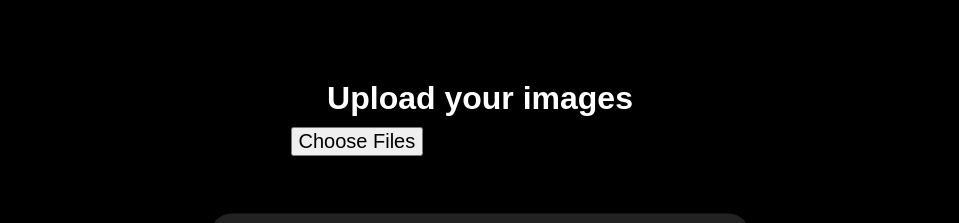
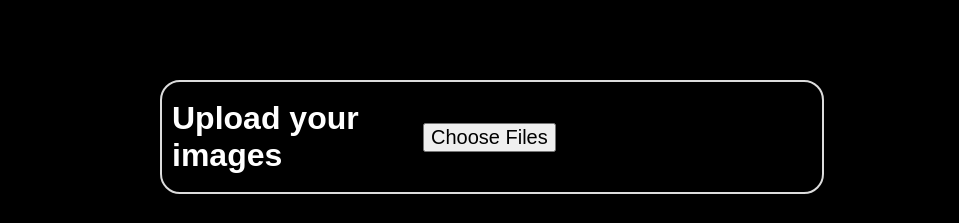
Before and after one commit to folorunsholizzy10-wq/uploading-image-carousel-assignment, a plain HTML site: page index.html in a window 1280 px wide. Shown: the top 223 px of the page, without its empty margins (160-1119 px from the left). Drawn offline with Linux system fonts and the light colour scheme.

Commit message:
'carousel'

```diff
--- a/index.html
+++ b/index.html
@@ -24,12 +24,26 @@
             left: 0;
             z-index: 1;
         } */
-
+        #tsparticles {
+            display: flex;
+            align-items: center;
+            justify-content: space-between;
+            width: 50%;
+            padding: 30px 10px;
+            border-radius: 20px;
+            margin: auto;
+            /* background-color: white; */
+            border: 2px solid gainsboro;
+            position: absolute;
+            top: 10%;
+            left: 25%;
+            height: 50px;
+        }
 
 
         .slideshow {
             position: absolute;
-            top: 50%;
+            top: 60%;
             left: 50%;
             transform: translate(-50%, -50%);
             width: 500px;
@@ -86,7 +100,7 @@
                 color: white;
                 font-size: 20px;
                 position: absolute;
-                top: 50%;
+                top: 60%;
             }
 
             button:hover {
@@ -107,13 +121,14 @@
 </head>
 
 <body>
-    <div id="tsparticles"></div>
-    <h1
-        style="color: white; margin: auto; display: flex; justify-content: center; margin-top: 10vh; font-family: sans-serif;">
-        Upload your images
-    </h1>
-    <input type="file" name="" id="" onchange="picPicture(event)" multiple accept=".mp4,.jpg" style="padding: 10px;
-    border: none; border-radius: 30px; font-size: 20px; margin: auto; display: flex; justify-content: center;">
+    <div id="tsparticles">
+        <h1 style="color: white; font-family: sans-serif;">
+            Upload your images
+        </h1>
+        <input type="file" name="" id="" onchange="picPicture(event)" multiple accept=".mp4,.jpg" style="padding: 10px;
+    border: none; border-radius: 30px; font-size: 20px;  display: flex; justify-content: center;">
+
+    </div>
     <div class="container">
         <button onclick="previous()"><svg xmlns="http://www.w3.org/2000/svg" height="24px" viewBox="0 -960 960 960"
                 width="24px" fill="#ffffff">
```
